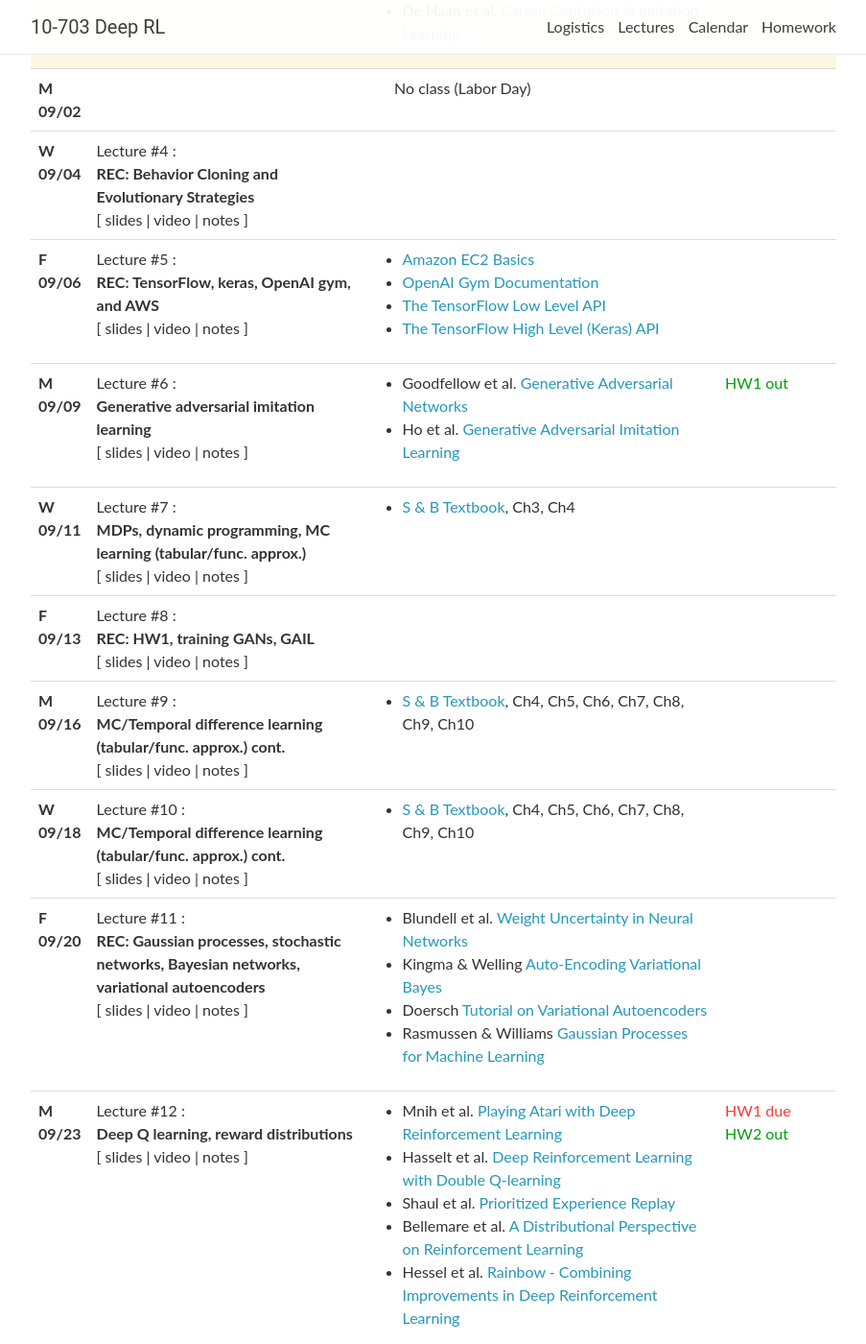
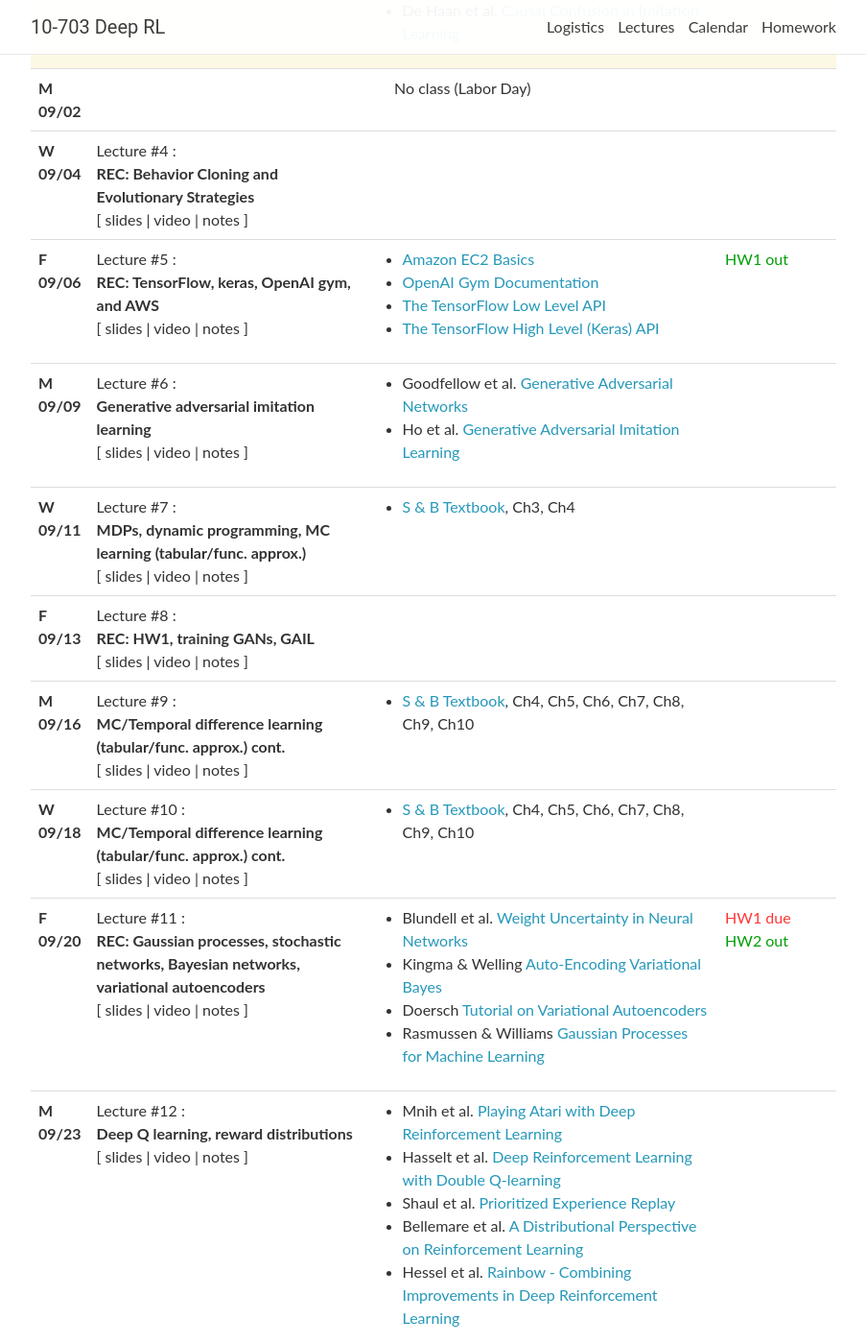
Before and after one commit to cmudeeprl/703website_f19, a Jekyll site: the page built from _pages/lectures.md, in a window 1280 px wide and 1400 px high, scrolled down 721 px. Shown: the whole window at 96% size, without its empty margins (188-1091 px from the left). Built offline with Jekyll 4.4.1, drawn with Linux system fonts in a browser that asks for light colours; nearby versions of some CDN libraries; comment, search, counter and statistics services are not loaded.

Commit message:
updated homework schedule

```diff
--- a/_data/lectures.yml
+++ b/_data/lectures.yml
@@ -65,7 +65,7 @@
     - <a href="http://gym.openai.com/docs/" target=  "_blank">OpenAI Gym Documentation</a>
     - <a href="https://www.tensorflow.org/guide/low_level_intro" target=  "_blank">The TensorFlow Low Level API</a>
     - <a href="https://www.tensorflow.org/guide/keras" target=  "_blank">The TensorFlow High Level (Keras) API</a>
-  logistics:
+  logistics: <span class="event">HW1 out</span>
 
 - date: M 09/09
   lecturer:
@@ -77,7 +77,7 @@
   readings:
     - Goodfellow et al. <a href="https://papers.nips.cc/paper/5423-generative-adversarial-nets.pdf" target="_blank">Generative Adversarial Networks</a>
     - Ho et al. <a href="https://arxiv.org/abs/1606.03476" target="_blank">Generative Adversarial Imitation Learning</a>
-  logistics: <span class="event">HW1 out</span>
+  logistics:
 
 - date: W 09/11
   lecturer:
@@ -134,7 +134,8 @@
     - Kingma & Welling <a href="https://arxiv.org/pdf/1312.6114.pdf" target="_blank">Auto-Encoding Variational Bayes</a>
     - Doersch <a href="https://arxiv.org/abs/1606.05908" target="_blank">Tutorial on Variational Autoencoders</a>
     - Rasmussen & Williams <a href="http://www.gaussianprocess.org/gpml/chapters/RW.pdf" target="_blank">Gaussian Processes for Machine Learning</a>
-  logistics:
+  logistics: <span class="deadline">HW1 due</span> <br>
+    <span class="event">HW2 out</span>
 
 - date: M 09/23
   lecturer:
@@ -149,8 +150,7 @@
     - Shaul et al. <a href="https://arxiv.org/abs/1511.05952" target="_blank">Prioritized Experience Replay</a>
     - Bellemare et al. <a href="https://arxiv.org/abs/1707.06887" target="_blank">A Distributional Perspective on Reinforcement Learning</a>
     - Hessel et al. <a href="https://arxiv.org/abs/1710.02298" target="_blank">Rainbow - Combining Improvements in Deep Reinforcement Learning</a>
-  logistics: <span class="deadline">HW1 due</span> <br>
-    <span class="event">HW2 out</span>
+  logistics:
 
 - date: W 09/25
   lecturer:
@@ -221,7 +221,7 @@
   readings:
     - Andrychowicz et al. <a href="https://arxiv.org/abs/1707.01495" target="_blank">Hindsight Experience Replay</a>
     - Lillicrap et al. <a href="https://arxiv.org/abs/1509.02971" target="_blank">Continuous control with deep reinforcement learning</a>
-  logistics: <span class="event">HW4 out</span>
+  logistics:
 
 - date: W 10/09
   lecturer:
@@ -233,7 +233,7 @@
   readings:
     - Haarnoja et al. <a href="https://arxiv.org/abs/1801.01290" target="_blank">Soft Actor-Critic - Off-Policy Maximum Entropy Deep Reinforcement Learning with a Stochastic Actor</a>
     - Haarnoja et al. <a href="https://arxiv.org/abs/1702.08165" target="_blank">Reinforcement Learning with Deep Energy-Based Policies</a>
-  logistics:
+  logistics: <span class="event">HW4 out</span>
 
 - date: F 10/11
   lecturer:
```
